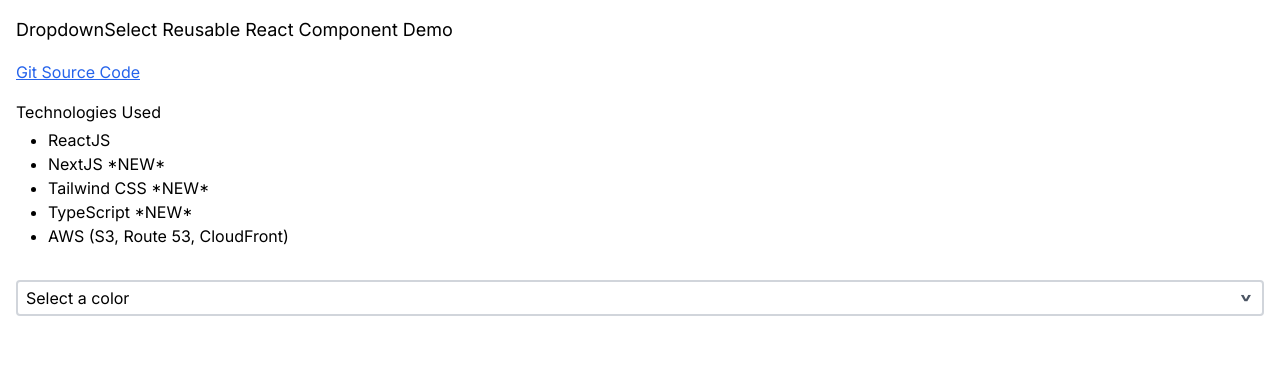
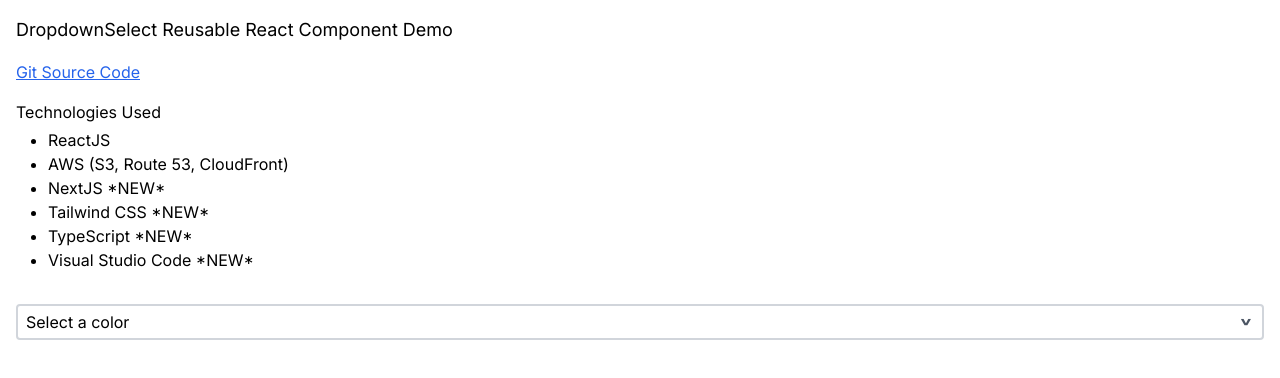
Before and after one commit to katymdc/portfolio-website, a Next.js app: page /demo/dropdownselect in a window 1280 px wide. Shown: the top 378 px of the page. Built offline with nearby package versions, Linux system fonts and the light colour scheme.

Commit message:
added IDE to tech list

```diff
--- a/app/demo/dropdownselect/page.tsx
+++ b/app/demo/dropdownselect/page.tsx
@@ -20,10 +20,11 @@
             <p className="mb-1">Technologies Used</p>
             <ul className="mb-8 ml-8 list-disc">
                 <li>ReactJS</li>
+                <li>AWS (S3, Route 53, CloudFront)</li>
                 <li>NextJS *NEW*</li>
                 <li>Tailwind CSS *NEW*</li>
                 <li>TypeScript *NEW*</li>
-                <li>AWS (S3, Route 53, CloudFront)</li>
+                <li>Visual Studio Code *NEW*</li>
             </ul>
 
             <DropdownSelect
```
